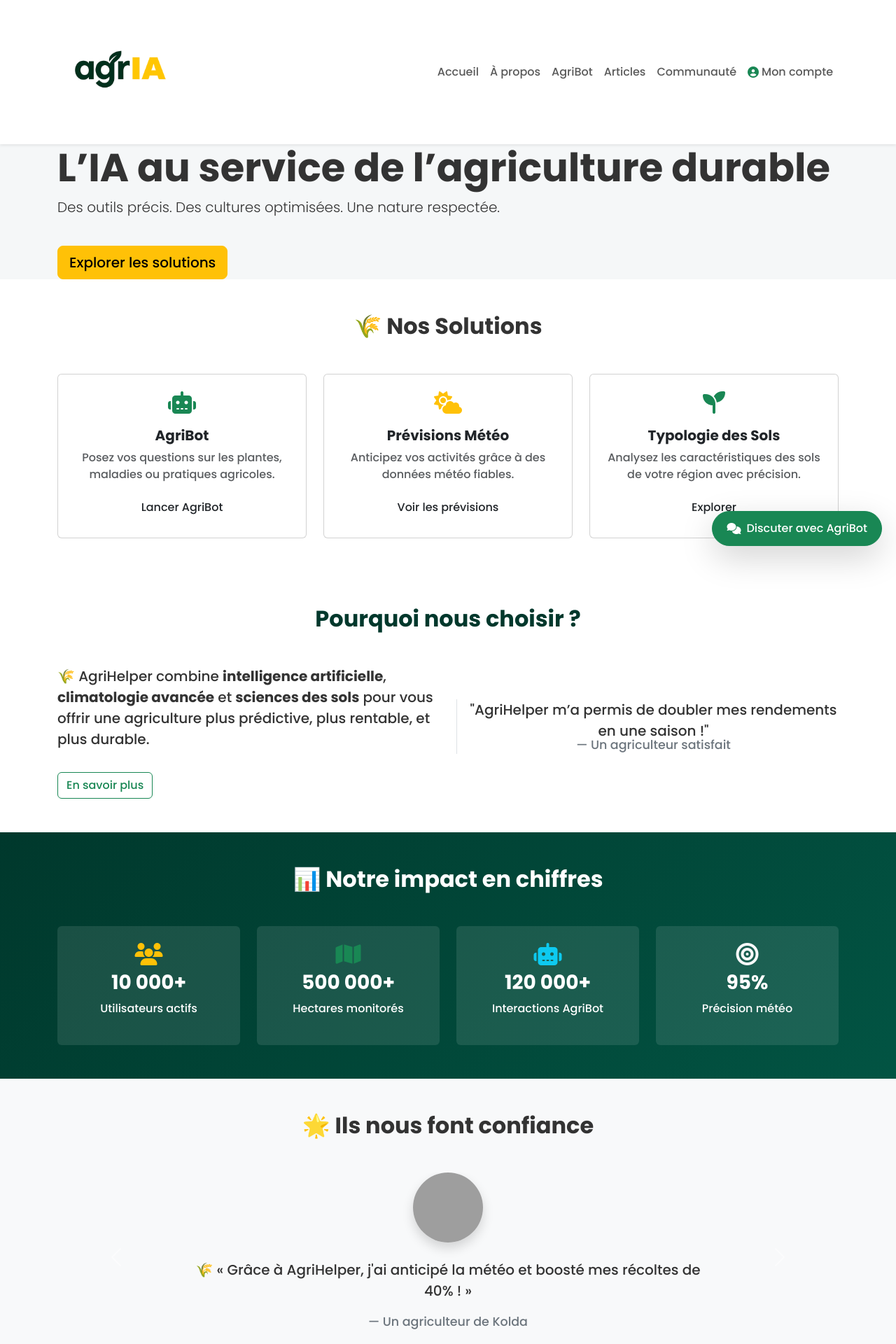
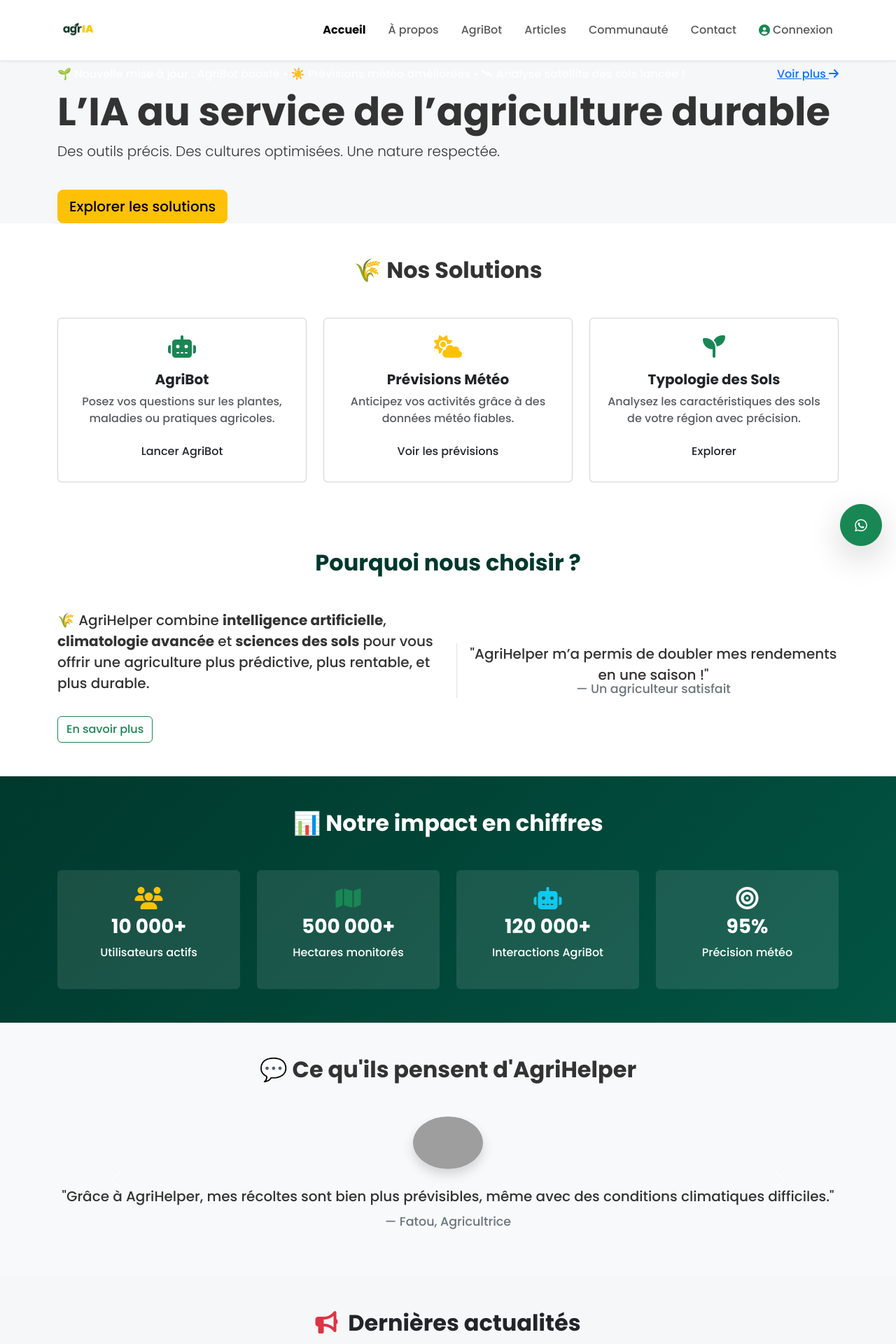
Before and after one commit to ibraaheem314/agriculture-platform, a Flask app: page / in a window 1280 px wide. Shown: the top 1920 px of the page at 70% size. Run offline with Flask 3, Linux system fonts and the light colour scheme; grey boxes are pictures that could not be loaded.

Commit message:
Update pages

```diff
--- a/app/routes.py
+++ b/app/routes.py
@@ -129,9 +129,14 @@ def register():
 @main.route("/contact", methods=["GET", "POST"])
 def contact_form():
     if request.method == "POST":
-        flash("Message envoyé !", "success")
-        return redirect(url_for("main.home"))
-    return render_template("contact_form.html")
+        name = request.form.get("name")
+        email = request.form.get("email")
+        message = request.form.get("message")
+        flash("Merci pour votre message, nous vous répondrons rapidement 🌱", "success")
+        return redirect(url_for('main.contact_form'))
+    return render_template("contact.html")
+
+
 
 
 @main.route("/search")
--- a/app/templates/base.html
+++ b/app/templates/base.html
@@ -25,6 +25,17 @@
     {% include 'partials/navbar.html' %}
   </header>
 
+  <!-- Bannière d'annonces -->
+  <section class="news-banner py-2" style="background-color: var(--primary-color); color: white;">
+    <div class="container d-flex justify-content-between align-items-center">
+      <div class="scrolling-text">
+        🌱 Nouvelle mise à jour : AgriBot boosté • ☀️ Prévisions météo améliorées • 🛰 Analyse satellite des sols lancée !
+      </div>
+      <a href="{{ url_for('main.articles_list') }}" class="news-link ms-4">Voir plus <i class="fas fa-arrow-right"></i></a>
+    </div>
+  </section>
+
+
   <!-- Main Content -->
   <main>
     {% include 'partials/flash_messages.html' %}
@@ -42,13 +53,12 @@
   <script src="{{ url_for('static', filename='js/script.js') }}"></script>
   {% block scripts %}{% endblock %}
 
-  <!-- Floating AgriBot Chat Shortcut -->
-  <a href="{{ url_for('main.agribot') }}"
-     class="btn btn-success rounded-pill shadow-lg d-flex align-items-center gap-2 position-fixed"
-     style="bottom: 20px; right: 20px; z-index: 1050; padding: 12px 20px; font-size: 1rem;">
-    <i class="fas fa-comments"></i>
-    Discuter avec AgriBot
-  </a>
+<!-- Bouton flottant rapide -->
+<a href="{{ url_for('main.agribot') }}"
+   class="btn btn-success rounded-circle shadow-lg d-flex align-items-center justify-content-center position-fixed"
+   style="bottom: 20px; right: 20px; width: 60px; height: 60px; z-index: 1050; animation: popIn 0.8s ease;">
+  <i class="fab fa-whatsapp fa-lg"></i>
+</a>
 
 </body>
 </html>
--- a/app/templates/index.html
+++ b/app/templates/index.html
@@ -144,87 +144,92 @@
     </div>
   </section>
 
-<!-- Témoignages / Carrousel amélioré avec SwiperJS -->
+<!-- Témoignages Communautaires -->
 <section class="py-5 bg-light">
   <div class="container">
-    <h2 class="text-center fw-bold mb-5" style="color: var(--primary-color);">🌟 Ils nous font confiance</h2>
+    <h2 class="text-center fw-bold mb-5" style="color: var(--primary-color);">💬 Ce qu'ils pensent d'AgriHelper</h2>
 
-    <div id="carouselTestimonials" class="carousel slide" data-bs-ride="carousel">
-      <div class="carousel-inner">
+    <div id="testimonialCarousel" class="carousel slide" data-bs-ride="carousel">
+      <div class="carousel-inner text-center">
 
         <!-- Témoignage 1 -->
         <div class="carousel-item active">
-          <div class="row justify-content-center">
-            <div class="col-md-8 text-center">
-              <img src="{{ url_for('static', filename='images/farm1.jpg') }}"
-                   class="rounded-circle shadow mb-4" width="100" height="100" alt="Agriculteur 1">
+          <img src="{{ url_for('static', filename='images/user1.jpg') }}" class="rounded-circle shadow mb-4" width="100" alt="Utilisateur 1">
           <blockquote class="blockquote">
-                <p class="fs-5">🌾 « Grâce à AgriHelper, j'ai anticipé la météo et boosté mes récoltes de 40% ! »</p>
-                <footer class="blockquote-footer mt-2">Un agriculteur de Kolda</footer>
+            <p class="mb-4">"Grâce à AgriHelper, mes récoltes sont bien plus prévisibles, même avec des conditions climatiques difficiles."</p>
+            <footer class="blockquote-footer">Fatou, Agricultrice</footer>
           </blockquote>
-            </div>
-          </div>
         </div>
 
         <!-- Témoignage 2 -->
         <div class="carousel-item">
-          <div class="row justify-content-center">
-            <div class="col-md-8 text-center">
-              <img src="{{ url_for('static', filename='images/farm2.jpg') }}"
-                   class="rounded-circle shadow mb-4" width="100" height="100" alt="Agriculteur 2">
+          <img src="{{ url_for('static', filename='images/user2.jpg') }}" class="rounded-circle shadow mb-4" width="100" alt="Utilisateur 2">
           <blockquote class="blockquote">
-                <p class="fs-5">🌿 « L'analyse des sols m'a permis de choisir les bonnes semences. Résultat incroyable ! »</p>
-                <footer class="blockquote-footer mt-2">Ferme de Sédhiou</footer>
+            <p class="mb-4">"L'analyse des sols est top, j’ai pu optimiser la fertilisation et réduire mes coûts !" </p>
+            <footer class="blockquote-footer">Moussa, Exploitant agricole</footer>
           </blockquote>
         </div>
-          </div>
+
+        <!-- Témoignage 3 -->
+        <div class="carousel-item">
+          <img src="{{ url_for('static', filename='images/user3.jpg') }}" class="rounded-circle shadow mb-4" width="100" alt="Utilisateur 3">
+          <blockquote class="blockquote">
+            <p class="mb-4">"La météo précise, c'est un vrai atout pour planifier mes semis efficacement."</p>
+            <footer class="blockquote-footer">Aminata, Productrice locale</footer>
+          </blockquote>
         </div>
 
       </div>
 
-      <!-- Contrôles -->
-      <button class="carousel-control-prev" type="button" data-bs-target="#carouselTestimonials" data-bs-slide="prev">
+      <!-- Boutons de navigation -->
+      <button class="carousel-control-prev" type="button" data-bs-target="#testimonialCarousel" data-bs-slide="prev">
         <span class="carousel-control-prev-icon"></span>
       </button>
-      <button class="carousel-control-next" type="button" data-bs-target="#carouselTestimonials" data-bs-slide="next">
+      <button class="carousel-control-next" type="button" data-bs-target="#testimonialCarousel" data-bs-slide="next">
         <span class="carousel-control-next-icon"></span>
       </button>
+
     </div>
   </div>
 </section>
 
-
-  <!-- Mises à Jour -->
-  <section class="py-5" style="background-color: #f4fdf6;">
+<!-- Dernières actualités stylisées -->
+<section class="py-5 bg-news">
   <div class="container">
-      <h2 class="text-center fw-bold mb-5" style="color: #00382c;">📢 Dernières actualités</h2>
+    <h2 class="text-center fw-bold mb-5 text-dark">
+      <i class="fas fa-bullhorn text-danger me-2"></i> Dernières actualités
+    </h2>
     <div class="row g-4">
       {% for i in range(1,4) %}
       <div class="col-md-4">
-          <div class="card h-100 border-0 shadow-sm hover-shadow transition">
-            <img src="{{ url_for('static', filename='images/article' ~ i ~ '.jpg') }}" class="card-img-top rounded-top" alt="Article {{ i }}">
+        <div class="card news-card h-100 shadow-sm border-0">
+          <div class="position-relative">
+            <img src="{{ url_for('static', filename='images/article' ~ i ~ '.jpg') }}" class="card-img-top" alt="Article {{ i }}">
+            <span class="badge bg-success position-absolute top-0 end-0 m-2">🆕 Nouveau</span>
+          </div>
           <div class="card-body">
-              <h5 class="card-title fw-bold">Titre de l'article {{ i }} <span class="badge bg-success ms-2">Nouveau</span></h5>
-              <p class="card-text text-truncate" style="max-height: 60px; overflow: hidden;">Découvrez ce que nous avons récemment développé pour vous accompagner au quotidien.</p>
-              <a href="{{ url_for('main.articles_list') }}" class="btn btn-outline-success">Lire plus</a>
+            <h5 class="card-title fw-bold">Titre de l'article {{ i }}</h5>
+            <p class="card-text">Découvrez ce que nous avons récemment développé pour vous accompagner au quotidien.</p>
+            <a href="{{ url_for('main.articles_list') }}" class="btn btn-sm btn-outline-success mt-2">Lire plus</a>
           </div>
         </div>
       </div>
       {% endfor %}
     </div>
     <div class="text-center mt-4">
-        <a href="{{ url_for('main.articles_list') }}" class="btn btn-success px-4">Voir toutes les actualités</a>
+      <a href="{{ url_for('main.articles_list') }}" class="btn btn-success btn-lg px-4 shadow">Voir toutes les actualités</a>
     </div>
   </div>
 </section>
 
-<!-- Découverte intelligente -->
-<section class="py-5" style="background-color: #00382c;">
-    <div class="container text-white">
+
+<!-- 🧠 Décisions intelligentes avec AgriHelper -->
+<section class="py-5" style="background: linear-gradient(135deg, #003524, #00553b); color: white;">
+  <div class="container">
     <h2 class="text-center fw-bold mb-5">🧠 Décisions intelligentes avec AgriHelper</h2>
     <div class="row g-4">
       <div class="col-md-4">
-          <div class="card bg-dark text-white border-0 shadow h-100 animate__animated animate__fadeInUp">
+        <div class="card bg-transparent text-white border-0 shadow h-100 animate__animated animate__fadeInUp">
           <div class="card-body">
             <h5 class="card-title"><i class="fas fa-tint me-2 text-info"></i>Arrosage optimal</h5>
             <p class="card-text">Prévision : pluie légère demain à 6h. Arrosez maintenant pour économiser l’eau !</p>
@@ -232,7 +237,7 @@
         </div>
       </div>
       <div class="col-md-4">
-          <div class="card bg-dark text-white border-0 shadow h-100 animate__animated animate__fadeInUp animate__delay-1s">
+        <div class="card bg-transparent text-white border-0 shadow h-100 animate__animated animate__fadeInUp animate__delay-1s">
           <div class="card-body">
             <h5 class="card-title"><i class="fas fa-leaf me-2 text-warning"></i>Conseil nutritif</h5>
             <p class="card-text">Le sol de la parcelle 3 est pauvre en potassium. Ajoutez 5kg de K₂SO₄/hectare.</p>
@@ -240,7 +245,7 @@
         </div>
       </div>
       <div class="col-md-4">
-          <div class="card bg-dark text-white border-0 shadow h-100 animate__animated animate__fadeInUp animate__delay-2s">
+        <div class="card bg-transparent text-white border-0 shadow h-100 animate__animated animate__fadeInUp animate__delay-2s">
           <div class="card-body">
             <h5 class="card-title"><i class="fas fa-bug me-2 text-danger"></i>Risque phytosanitaire</h5>
             <p class="card-text">Anomalie détectée sur la culture de maïs : possible attaque fongique. Inspectez !</p>
@@ -251,58 +256,13 @@
   </div>
 </section>
 
-
-  <!-- Communauté -->
+<!-- 👥 Communauté AgriHelper -->
 <section class="py-5 text-center bg-white">
   <div class="container">
-      <h2 class="mb-3 fw-bold" style="color: #00382c;">👥 Rejoignez la communauté AgriHelper</h2>
+    <h2 class="mb-3 fw-bold" style="color: var(--primary-color);">👥 Rejoignez la communauté AgriHelper</h2>
     <p class="lead mb-4">Échangez avec des agriculteurs passionnés et des experts du terrain.</p>
     <a href="{{ url_for('main.communaute') }}" class="btn btn-outline-success btn-lg">Accéder au forum</a>
   </div>
 </section>
 
-  <!-- Contact avec confirmation -->
-  <section class="bg-light py-5">
-    <div class="container">
-      <h2 class="text-center fw-bold mb-5" style="color: #00382c;">Nous contacter</h2>
-      <form method="POST" action="{{ url_for('main.contact_form') }}" class="row g-3 justify-content-center" onsubmit="showConfirmation(event)">
-        <div class="col-md-6">
-          <label for="name" class="form-label">Nom complet</label>
-          <input type="text" class="form-control" id="name" name="name" required>
-        </div>
-        <div class="col-md-6">
-          <label for="email" class="form-label">Adresse email</label>
-          <input type="email" class="form-control" id="email" name="email" required>
-        </div>
-        <div class="col-12">
-          <label for="message" class="form-label">Message</label>
-          <textarea class="form-control" id="message" name="message" rows="4" required></textarea>
-        </div>
-        <div class="col-12 text-center mt-3">
-          <button type="submit" class="btn btn-success px-5"><i class="fas fa-paper-plane me-2"></i>Envoyer</button>
-        </div>
-      </form>
-      <div id="confirmationMessage" class="alert alert-success mt-4 d-none text-center" role="alert">
-        ✅ Merci ! Votre message a bien été envoyé.
-      </div>
-    </div>
-  </section>
-
-  {% block scripts %}
-  <script src="https://cdn.jsdelivr.net/npm/swiper@9/swiper-bundle.min.js"></script>
-  <script>
-    const swiper = new Swiper(".mySwiper", {
-      loop: true,
-      pagination: { el: ".swiper-pagination", clickable: true },
-      navigation: { nextEl: ".swiper-button-next", prevEl: ".swiper-button-prev" },
-    });
-
-    function showConfirmation(event) {
-      event.preventDefault();
-      document.getElementById('confirmationMessage').classList.remove('d-none');
-      setTimeout(() => document.querySelector('form').submit(), 1500);
-    }
-  </script>
   {% endblock %}
-
-  {% endblock %}
--- a/app/templates/partials/navbar.html
+++ b/app/templates/partials/navbar.html
@@ -1,20 +1,37 @@
 <!-- File: templates/partials/navbar.html -->
 <nav class="navbar navbar-expand-lg bg-white shadow-sm sticky-top animate__animated animate__fadeIn">
   <div class="container">
+    <!-- Logo -->
     <a class="navbar-brand fw-bold d-flex align-items-center" href="{{ url_for('main.home') }}">
-      <img src="{{ url_for('static', filename='images/logo-agria.png') }}" alt="AgriIA" style="height: 180px;">
+      <img src="{{ url_for('static', filename='images/logo-agria.png') }}" alt="Logo AgriIA" style="height: 60px;" class="me-2">
     </a>
-    <button class="navbar-toggler" type="button" data-bs-toggle="collapse" data-bs-target="#mainNavbar">
+
+    <!-- Burger -->
+    <button class="navbar-toggler" type="button" data-bs-toggle="collapse" data-bs-target="#mainNavbar" aria-controls="mainNavbar" aria-expanded="false" aria-label="Toggle navigation">
       <span class="navbar-toggler-icon"></span>
     </button>
 
+    <!-- Menu -->
     <div class="collapse navbar-collapse" id="mainNavbar">
-      <ul class="navbar-nav ms-auto mb-2 mb-lg-0">
-        <li class="nav-item"><a class="nav-link" href="{{ url_for('main.home') }}">Accueil</a></li>
-        <li class="nav-item"><a class="nav-link" href="{{ url_for('main.about') }}">À propos</a></li>
-        <li class="nav-item"><a class="nav-link" href="{{ url_for('main.agribot') }}">AgriBot</a></li>
-        <li class="nav-item"><a class="nav-link" href="{{ url_for('main.articles_list') }}">Articles</a></li>
-        <li class="nav-item"><a class="nav-link" href="{{ url_for('main.communaute') }}">Communauté</a></li>
+      <ul class="navbar-nav ms-auto mb-2 mb-lg-0 gap-lg-3 align-items-lg-center">
+        <li class="nav-item">
+          <a class="nav-link {% if request.endpoint == 'main.home' %}active fw-bold{% endif %}" href="{{ url_for('main.home') }}">Accueil</a>
+        </li>
+        <li class="nav-item">
+          <a class="nav-link {% if request.endpoint == 'main.about' %}active fw-bold{% endif %}" href="{{ url_for('main.about') }}">À propos</a>
+        </li>
+        <li class="nav-item">
+          <a class="nav-link {% if request.endpoint == 'main.agribot' %}active fw-bold{% endif %}" href="{{ url_for('main.agribot') }}">AgriBot</a>
+        </li>
+        <li class="nav-item">
+          <a class="nav-link {% if request.endpoint == 'main.articles_list' %}active fw-bold{% endif %}" href="{{ url_for('main.articles_list') }}">Articles</a>
+        </li>
+        <li class="nav-item">
+          <a class="nav-link {% if request.endpoint == 'main.communaute' %}active fw-bold{% endif %}" href="{{ url_for('main.communaute') }}">Communauté</a>
+        </li>
+        <li class="nav-item">
+          <a class="nav-link {% if request.endpoint == 'main.contact_form' %}active fw-bold{% endif %}" href="{{ url_for('main.contact_form') }}">Contact</a>
+        </li>
 
         {% if session.get("user_id") %}
           <li class="nav-item">
@@ -25,7 +42,7 @@
         {% else %}
           <li class="nav-item">
             <a class="nav-link d-flex align-items-center" href="{{ url_for('main.login') }}">
-              <i class="fas fa-user-circle me-1 text-success"></i> Mon compte
+              <i class="fas fa-user-circle me-1 text-success"></i> Connexion
             </a>
           </li>
         {% endif %}
```
Also changed, not shown: app/static/css/styles.css (+107 -0 lines), app/templates/contact.html (added, +56 -0 lines), app/templates/contact_form.html (deleted, +0 -24 lines), app/static/images/bg-agriculture.jpg (added). Lines whose indentation alone changed are shown as unchanged.
